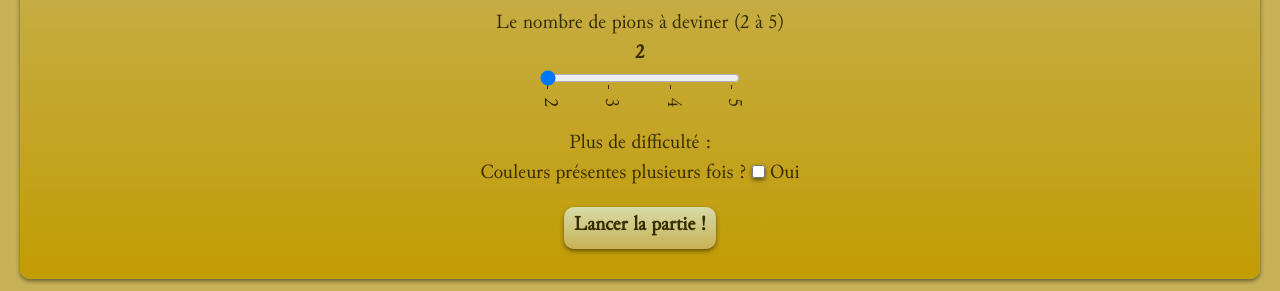
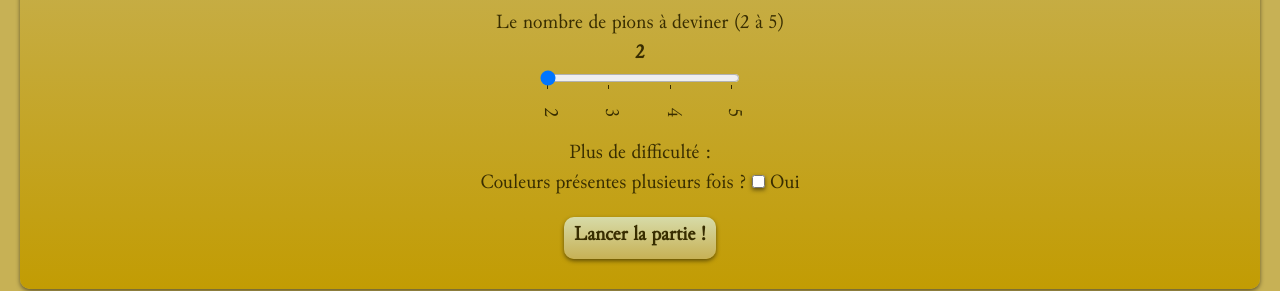
Before and after one commit to Theufyr/mastermind, a website with bundled scripts: page index.html in a window 1280 px wide. Shown: the part 688-979 px from the top of the page. Built offline with nearby package versions, Linux system fonts and the light colour scheme.

Commit message:
Th deploy (#3)
* chore: update .gitignore, README.md and package-lock.json

* migrate: create 1 file and update 1 file

* build: update package.json

* ci: update deploy_sftp.yml

* chore: range align / update index.html and main.css

```diff
--- a/index.html
+++ b/index.html
@@ -103,12 +103,14 @@
 				step="1"
 				list="range_values">
 				</input>
+				<div id="range_block">
 					<datalist id="range_values">
 						<option value="2" label="2"></option>
 						<option value="3" label="3"></option>
 						<option value="4" label="4"></option>
 						<option value="5" label="5"></option>
 					</datalist>
+				</div>
 			</div>
 			<div>
 				<p>Plus de difficulté :</p>
--- a/src/styles/main.css
+++ b/src/styles/main.css
@@ -73,7 +73,10 @@
     justify-self: center;
     writing-mode: vertical-lr;
 }
-
+#range_block {
+    display: flex;
+    justify-content: center;
+}
 header, button:hover {
     color: var(--color-02);
     background: linear-gradient(var(--background-03), var(--color-01));
```
Lines whose indentation alone changed are shown as unchanged.
